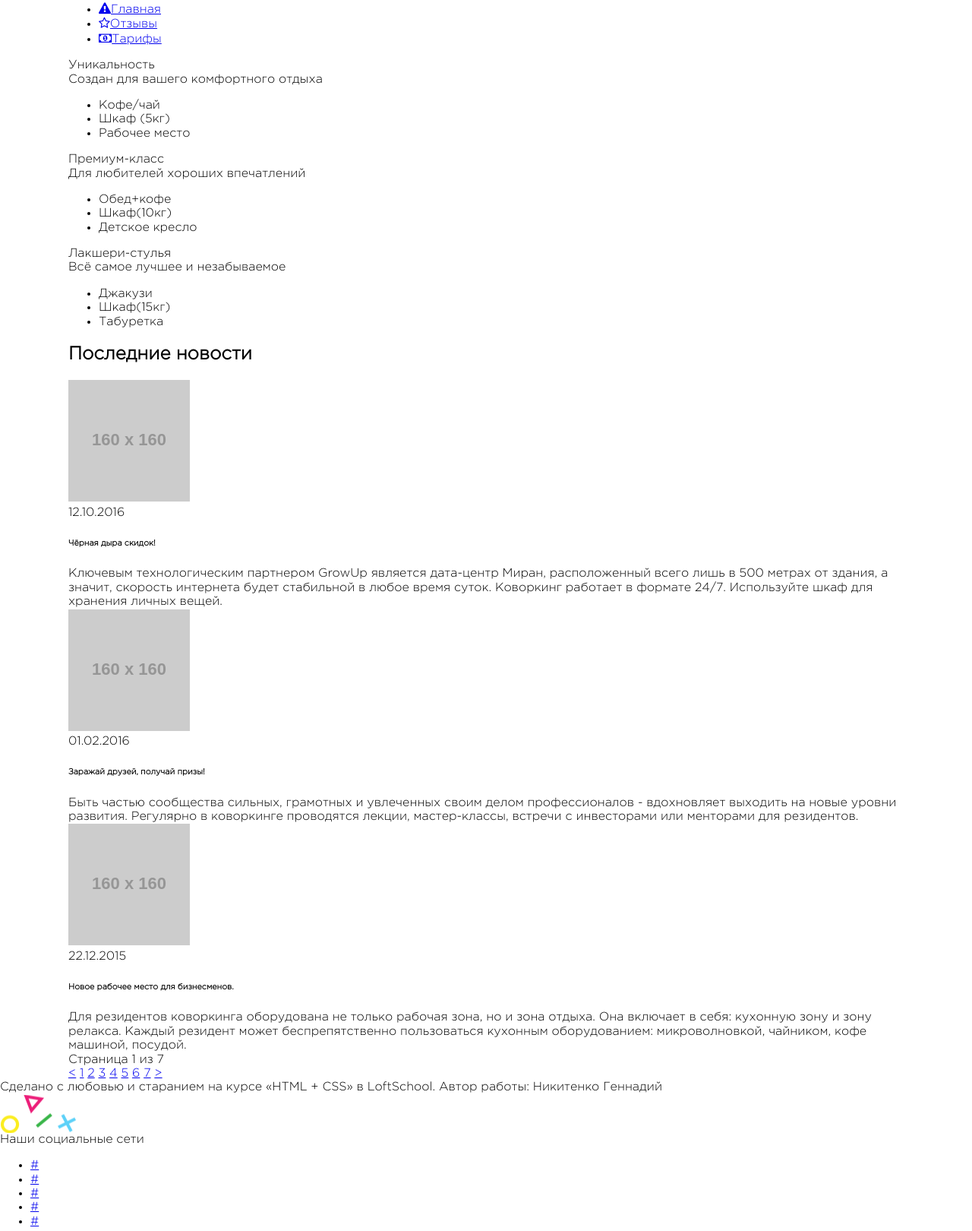
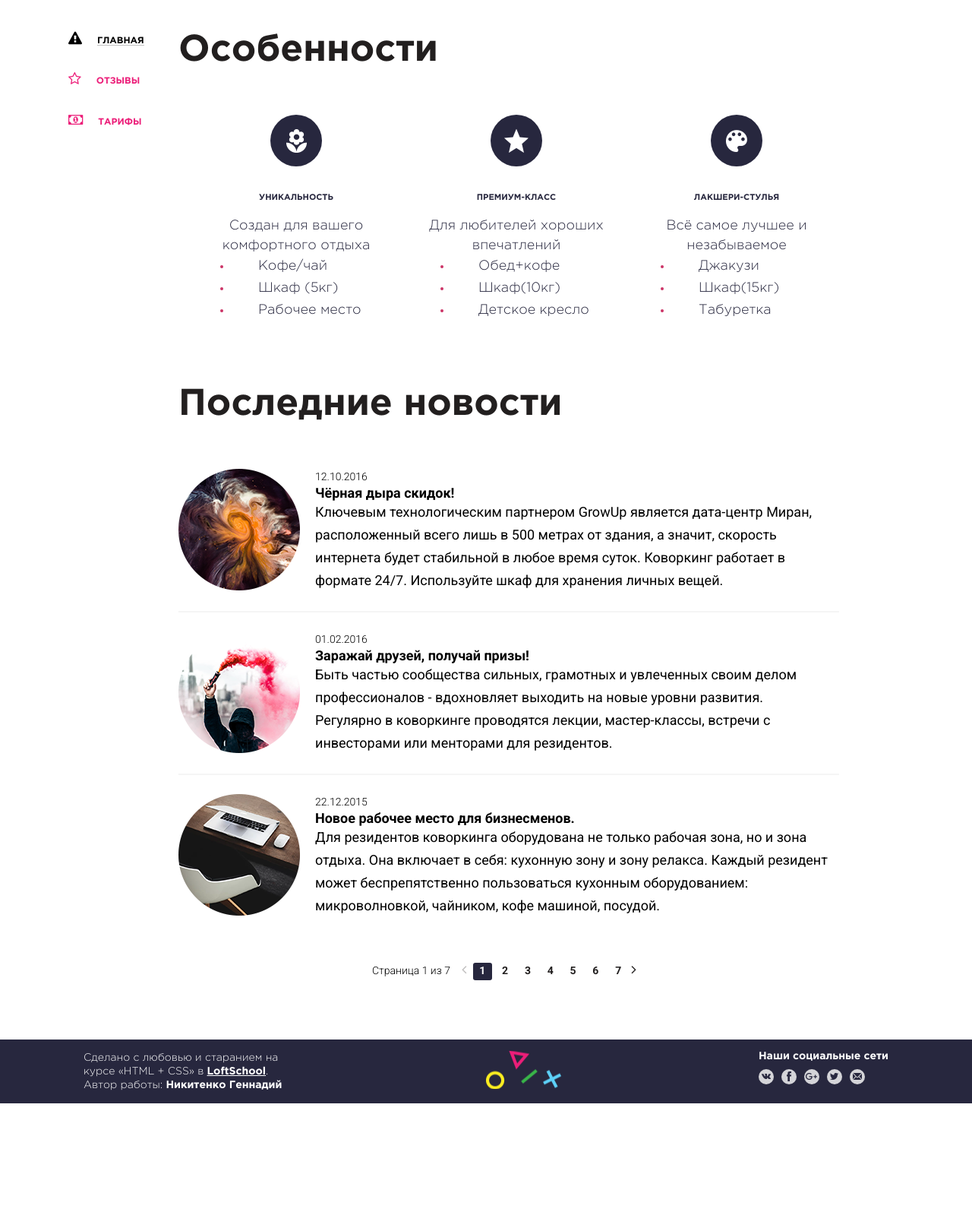
Before and after one commit to Minor353/-LS-Coworking, a plain HTML site: page build/index.html in a window 1280 px wide. Shown: the part 450-2070 px from the top of the page at 76% size. After the commit the page ends 1902 px from the top, so only its background shows below. Drawn offline with Linux system fonts and the light colour scheme; placeholder pictures from the web are drawn by us.

Commit message:
Ending stylization.

```diff
--- a/build/index.html
+++ b/build/index.html
@@ -6,6 +6,7 @@
     <title>Workadium coworking</title>
     <link rel="stylesheet" href="style/util/normalize.css">
     <link rel="stylesheet" href="style/style.css">
+    <link href="https://fonts.googleapis.com/css?family=Roboto:300,400,700&amp;subset=cyrillic" rel="stylesheet">
 </head>
 
 <body>
@@ -29,43 +30,46 @@
         <main class="page-main  container">
             <nav class="page-nav">
                 <ul class="page-nav__wrapper">
-                        <li class="page-nav__item"><a class="page-main__nav-link" href="#"><i class="fa fa-exclamation-triangle nav__icon" aria-hidden="true"></i>Главная</a></li>
-                        <li class="page-nav__item"><a class="page-main__nav-link" href="#"><i class="fa fa-star-o" aria-hidden="true"></i>Отзывы</a></li>
+                    <li class="page-nav__item"><a class="page-main__nav-link" href="#"><i class="fa fa-exclamation-triangle nav__icon fa_active" aria-hidden="true"></i><span  class="page-main__nav-link_active">Главная</span></a></li>
+                    <li class="page-nav__item"><a class="page-main__nav-link" href="feed.html"><i class="fa fa-star-o" aria-hidden="true"></i>Отзывы</a></li>
                     <li class="page-nav__item"><a class="page-main__nav-link" href="#"><i class="fa fa-money nav__icon" aria-hidden="true"></i>Тарифы</a></li>
                 </ul>
             </nav>
 
             <div class="page-main__content-wrapper">
                 <section class="page-main__features-wrapper">
+                    <h2 class="page-main__publications-caption">Особенности</h2>
+                    <div class="page-main__feature-wrapper">
                         <div class="page-feature">
-                        <div class="page-feature__img"></div>
+                            <div class="page-feature__img  page-feature__img_flower"></div>
                             <div class="page-feature__name">Уникальность</div>
                             <div class="page-feature_description">Создан для вашего комфортного отдыха</div>
                             <ul class="page-feature__list">
-                            <li class="page-feature__list-item">Кофе/чай</li>
-                            <li class="page-feature__list-item">Шкаф (5кг)</li>
-                            <li class="page-feature__list-item">Рабочее место</li>
+                                <li class="page-feature__list-item"><span>Кофе/чай</span></li>
+                                <li class="page-feature__list-item"><span>Шкаф (5кг)</span></li>
+                                <li class="page-feature__list-item"><span>Рабочее место</span></li>
                             </ul>
                         </div>
                         <div class="page-feature">
-                        <div class="page-feature__img"></div>
+                            <div class="page-feature__img  page-feature__img_star"></div>
                             <div class="page-feature__name">Премиум-класс</div>
                             <div class="page-feature_description">Для любителей хороших впечатлений</div>
                             <ul class="page-feature__list">
-                            <li class="page-feature__list-item">Обед+кофе</li>
-                            <li class="page-feature__list-item">Шкаф(10кг)</li>
-                            <li class="page-feature__list-item">Детское кресло</li>
+                                <li class="page-feature__list-item"><span>Обед+кофе</span></li>
+                                <li class="page-feature__list-item"><span>Шкаф(10кг)</span></li>
+                                <li class="page-feature__list-item"><span>Детское кресло</span></li>
                             </ul>
                         </div>
                         <div class="page-feature">
-                        <div class="page-feature__img"></div>
+                            <div class="page-feature__img  page-feature__img_palette"></div>
                             <div class="page-feature__name">Лакшери-стулья</div>
                             <div class="page-feature_description">Всё самое лучшее и незабываемое</div>
                             <ul class="page-feature__list">
-                            <li class="page-feature__list-item">Джакузи</li>
-                            <li class="page-feature__list-item">Шкаф(15кг)</li>
-                            <li class="page-feature__list-item">Табуретка</li>
+                                <li class="page-feature__list-item"><span>Джакузи</span></li>
+                                <li class="page-feature__list-item"><span>Шкаф(15кг)</span></li>
+                                <li class="page-feature__list-item"><span>Табуретка</span></li>
                             </ul>
+                        </div>
                     </div>
                 </section>
 
@@ -73,7 +77,7 @@
                     <h2 class="page-main__publications-caption">Последние новости</h2>
                     <div class="page-publication">
                         <div class="page-publication__ava-wrapper">
-                            <img class="page-publication__ava" src="http://placehold.it/160x160/" alt="Аватарка">
+                            <img class="page-publication__ava" src="img/main-page-img/main-news-img1.png" alt="Аватарка">
                         </div>
                         <div class="page-publication__text-wrapper">
                             <div class="page-publication__text-time">12.10.2016</div>
@@ -86,7 +90,7 @@
 
                     <div class="page-publication">
                         <div class="page-publication__ava-wrapper">
-                            <img class="page-publication__ava" src="http://placehold.it/160x160/" alt="Аватарка">
+                            <img class="page-publication__ava" src="img/main-page-img/main-news-img2.png" alt="Аватарка">
                         </div>
                         <div class="page-publication__text-wrapper">
                             <div class="page-publication__text-time">01.02.2016</div>
@@ -97,9 +101,9 @@
                         </div>
                     </div>
 
-                    <div class="page-publication">
+                    <div class="page-publication  page-publication_decor">
                         <div class="page-publication__ava-wrapper">
-                            <img class="page-publication__ava" src="http://placehold.it/160x160/" alt="Аватарка">
+                            <img class="page-publication__ava" src="img/main-page-img/main-news-img3.png" alt="Аватарка">
                         </div>
                         <div class="page-publication__text-wrapper">
                             <div class="page-publication__text-time">22.12.2015</div>
@@ -114,44 +118,42 @@
                 <div class="paginator">
                     <div class="paginator__designation">Страница <span>1</span> из <span>7</span></div>
                     <div class="paginator__mark">
-                        <a class="paginato__prev" href="#">&#60;</a>
-                        <a class="paginator__page" href="#">1</a>
+                        <a class="paginator__prev  paginator__arow-disabled" href="#"><i class="fa fa-angle-left" aria-hidden="true"></i></a>
+                        <a class="paginator__page  paginator__page_active" href="#">1</a>
                         <a class="paginator__page" href="#">2</a>
                         <a class="paginator__page" href="#">3</a>
                         <a class="paginator__page" href="#">4</a>
                         <a class="paginator__page" href="#">5</a>
                         <a class="paginator__page" href="#">6</a>
                         <a class="paginator__page" href="#">7</a>
-                        <a class="paginator__next" href="#">&#62;</a>
+                        <a class="paginator__next" href="#"><i class="fa fa-angle-right" aria-hidden="true"></i></a>
                     </div>
                 </div>
             </div>
         </main>
 
         <footer class="page-footer">
+            <div class="container">
+                <div class="page-footer__wrapper">
                     <div class="page-footer__inform">
-                Сделано с любовью и старанием на курсе «HTML + CSS» в <span class="page-footer__text-bold">LoftSchool</span>. Автор работы: <span class="page-footer__text-bold">Никитенко Геннадий</span>
+                        Сделано с любовью и старанием на курсе «HTML + CSS» в <a href="#" class="page-footer__text-bold">LoftSchool</a>. Автор работы: <span class="page-footer__text-bold">Никитенко Геннадий</span>
                     </div>
                     <div class="page-header__panel-logo"></div>
                     <div class="social">
                         <div class="social__caption">Наши социальные сети</div>
-                <ul class="social__wrapper">
-                    <li class="social__item">
-                        <a  class="social__link  social__link_vk" href="#">#</a>
-                    </li>
-                    <li class="social__item">
-                        <a  class="social__link  social__link_fb" href="#">#</a>
-                    </li>
-                    <li class="page-footer__social-item">
-                        <a  class="social__link  social__link_G" href="#">#</a>
-                    </li>
-                    <li class="page-footer__social-item">
-                        <a  class="social__link  social__link_tw" href="#">#</a>
-                    </li>
-                    <li class="page-footer__social-item">
-                        <a  class="social__link  social__link_mail" href="#">#</a>
-                    </li>
-                </ul>
+                        <div class="social__wrapper">
+                            <a class="social__link  social__link_vk" href="#">#</a>
+
+                            <a class="social__link  social__link_fb" href="#">#</a>
+
+                            <a class="social__link  social__link_G" href="#">#</a>
+
+                            <a class="social__link  social__link_tw" href="#">#</a>
+
+                            <a class="social__link  social__link_mail" href="#">#</a>
+                        </div>
+                    </div>
+                </div>
             </div>
         </footer>
     </div>
--- a/build/style/components/page-feature.css
+++ b/build/style/components/page-feature.css
@@ -0,0 +1,63 @@
+.page-feature {
+    width: 250px;
+    text-align: center;
+    margin-left: 20px;
+    padding: 0 10px;
+}
+
+.page-feature__img {
+    width: 68px;
+    height: 68px;
+    margin: 0 auto;
+    border-radius: 50%;
+    background-color: #27273e;
+    margin-bottom: 35px;
+}
+
+.page-feature__img_flower {
+    background-image: url(../../img/main-page-img/main-features-flower-img.png);
+    background-repeat: no-repeat;
+    background-position: center;
+}
+
+.page-feature__img_star {
+    background-image: url(../../img/main-page-img/main-features-star-img.png);
+    background-repeat: no-repeat;
+    background-position: center;
+}
+
+.page-feature__img_palette {
+    background-image: url(../../img/main-page-img/main-features-palette-img.png);
+    background-repeat: no-repeat;
+    background-position: center;
+}
+
+.page-feature__name {
+    font-family: 'GothaProBol', sans-serif;
+    font-size: 11px;
+    text-transform: uppercase;
+    color: #27273e;
+    margin-bottom: 17px;
+}
+
+.page-feature_description {
+    font-size: 18px;
+    color: #27273e;
+    line-height: 26px;
+}
+
+.page-feature__list {
+    margin: 0;
+}
+
+.page-feature__list-item {
+    color: #cc3366;
+    text-align: left;
+    line-height: 28px;
+}
+
+.page-feature__list-item span {
+    color: #27273e;
+    font-size: 18px;
+    margin-left: 35px;
+}
--- a/build/style/components/page-nav.css
+++ b/build/style/components/page-nav.css
@@ -0,0 +1,32 @@
+.page-nav__wrapper {
+    list-style-type: none;
+    width: 145px;
+    padding: 0;
+    margin: 0;
+}
+
+.page-nav__item {
+    margin-bottom: 33px;
+}
+
+.page-main__nav-link {
+    text-decoration: none;
+    font-family: 'GothaProBol', sans-serif;
+    font-size: 12px;
+    color: #ec1e79;
+    text-transform: uppercase;
+}
+
+.page-main__nav-link_active {
+    color: #000000;
+    border-bottom: 1px solid #bfbfbf;
+}
+
+.fa {
+    margin-right: 20px;
+    font-size: 18px;
+}
+
+.fa_active {
+    color: #000000;
+}
--- a/build/style/components/page-publication.css
+++ b/build/style/components/page-publication.css
@@ -0,0 +1,51 @@
+.page-publication {
+    display: flex;
+    border-bottom: 2px solid #f5f5f5;
+    margin-bottom: 25px;
+    padding-bottom: 25px;
+}
+
+
+
+.page-publication__ava-wrapper {
+    width: 160px;
+    height: 160px;
+    border-radius: 50%;
+    margin-right: 20px;
+}
+
+.page-publication__ava {
+    display: block;
+}
+
+.page-publication__text-wrapper {
+    width: 682px;
+}
+
+.page-publication__text-time {
+    font-family: 'Roboto', sans-serif;
+    font-size: 14px;
+    line-height: 21px;
+    font-weight: 300;
+}
+
+.page-publication__text-caption {
+    font-family: 'Roboto', sans-serif;
+    font-size: 18px;
+    line-height: 21px;
+    font-weight: 700;
+    margin: 0;
+}
+
+.page-publication__text {
+    font-family: 'Roboto', sans-serif;
+    font-size: 18px;
+    line-height: 30px;
+    font-weight: 400;
+}
+
+.page-publication_decor {
+    margin-bottom: 0;
+    padding-bottom: 0;
+    border-bottom: none;
+}
--- a/build/style/components/paginator.css
+++ b/build/style/components/paginator.css
@@ -0,0 +1,48 @@
+.paginator {
+    width: 360px;
+    margin: 0 auto;
+    margin-bottom: 68px;;
+    display: flex;
+}
+
+.paginator__designation {
+    font-family: 'Roboto', sans-serif;
+    font-size: 14px;
+    line-height: 21px;
+    font-weight: 300;
+    margin-right: 15px;
+}
+
+.paginator__page {
+    text-decoration: none;
+    color: #221f1f;
+    font-family: 'Roboto', sans-serif;
+    font-size: 14px;
+    line-height: 21px;
+    font-weight: 700;
+    text-align: center;
+    display: inline-block;
+    vertical-align: middle;
+    border-radius: 3px;
+    width: 25px;
+    height: 23px;
+}
+
+.paginator__prev,
+.paginator__next {
+    color: #221f1f;
+    font-size: 14px;
+    line-height: 21px;
+    font-weight: 700;
+    display: inline-block;
+    width: 10px;
+}
+
+.paginator__page_active {
+    background-color: #27273e;
+    color: #ffffff;
+}
+
+.paginator__arow-disabled {
+    color: #bebdbd;
+}
--- a/build/style/components/social.css
+++ b/build/style/components/social.css
@@ -0,0 +1,53 @@
+.social__wrapper {
+    margin: 0;
+    padding: 0;
+    list-style-type: none;
+    display: flex;
+}
+
+.social__caption {
+    font-family: 'GothaProBol', sans-serif;
+    font-size: 14px;
+    line-height: 14px;
+    color: #ffffff;
+    margin-bottom: 10px;
+}
+
+.social__link {
+    width: 20px;
+    height: 20px;
+    border-radius: 50%;
+    background-color: #d4d4d8;
+    font-size: 0;
+    margin-right: 10px;
+}
+
+.social__link_vk {
+    background-image: url(../../img/general-img/vk.png);
+    background-repeat: no-repeat;
+    background-position: center;
+}
+
+.social__link_fb {
+    background-image: url(../../img/general-img/fb.png);
+    background-repeat: no-repeat;
+    background-position: center;
+}
+
+.social__link_G {
+    background-image: url(../../img/general-img/google.png);
+    background-repeat: no-repeat;
+    background-position: center;
+}
+
+.social__link_tw {
+    background-image: url(../../img/general-img/twitter.png);
+    background-repeat: no-repeat;
+    background-position: center;
+}
+
+.social__link_mail {
+    background-image: url(../../img/general-img/mail.png);
+    background-repeat: no-repeat;
+    background-position: center;
+}
--- a/build/style/general/page-footer.css
+++ b/build/style/general/page-footer.css
@@ -0,0 +1,25 @@
+.page-footer {
+    background-color: #27273e;
+
+}
+
+.page-footer__wrapper {
+    display: flex;
+    padding: 15px 20px;
+    justify-content: space-between;
+}
+
+.page-footer__inform {
+    font-family: 'GothaProLig', sans-serif;
+    color: #ffffff;
+    font-size: 14px;
+    line-height: 18px;
+    width: 270px;
+}
+
+.page-footer__text-bold {
+    font-family: 'GothaProBol', sans-serif;
+    color: #ffffff;
+    font-size: 14px;
+    line-height: 18px;
+}
--- a/build/style/general/page-main.css
+++ b/build/style/general/page-main.css
@@ -0,0 +1,23 @@
+.page-main {
+    display: flex;
+    padding: 10px 20px;
+    padding-top: 55px;
+}
+
+.page-main__publications-caption {
+    margin: 0;
+    font-family: 'GothaProBol', sans-serif;
+    font-size: 49px;
+    color: #221f1f;
+    line-height: 49px;
+    margin-bottom: 60px;
+}
+
+.page-main__feature-wrapper {
+    display: flex;
+    margin-bottom: 85px;
+}
+
+.page-main__publications-wrapper {
+    margin-bottom: 60px;
+}
```
Also changed, not shown: build/feed.html (+20 -13 lines), build/price.html (+22 -17 lines), build/style/general/page-header.css (+7 -0 lines), build/img/general-img/fb.png (added), build/img/general-img/google.png (added), build/img/general-img/mail.png (added), build/img/general-img/twitter.png (added), build/img/general-img/vk.png (added). Lines whose indentation alone changed are shown as unchanged.
